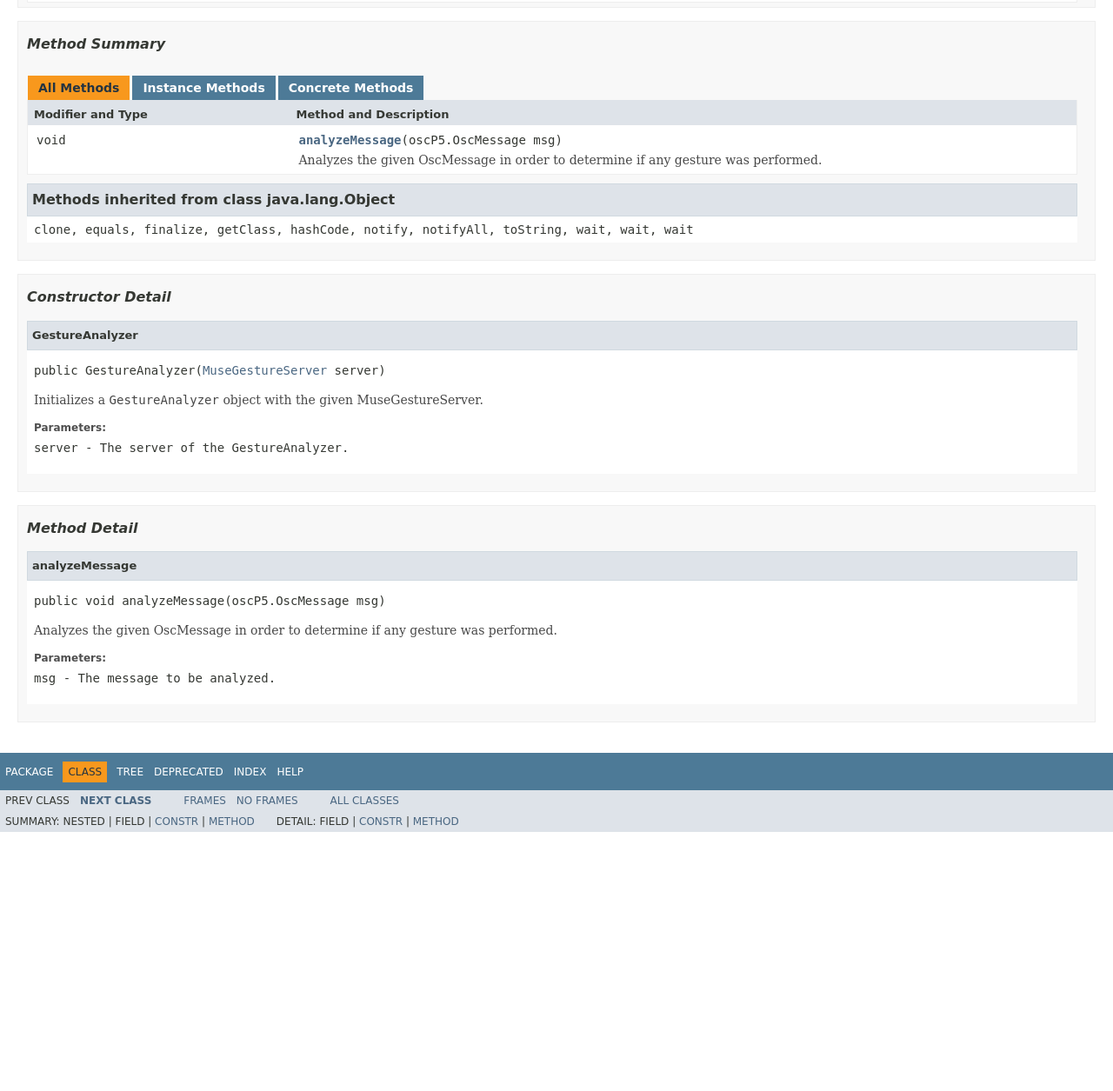
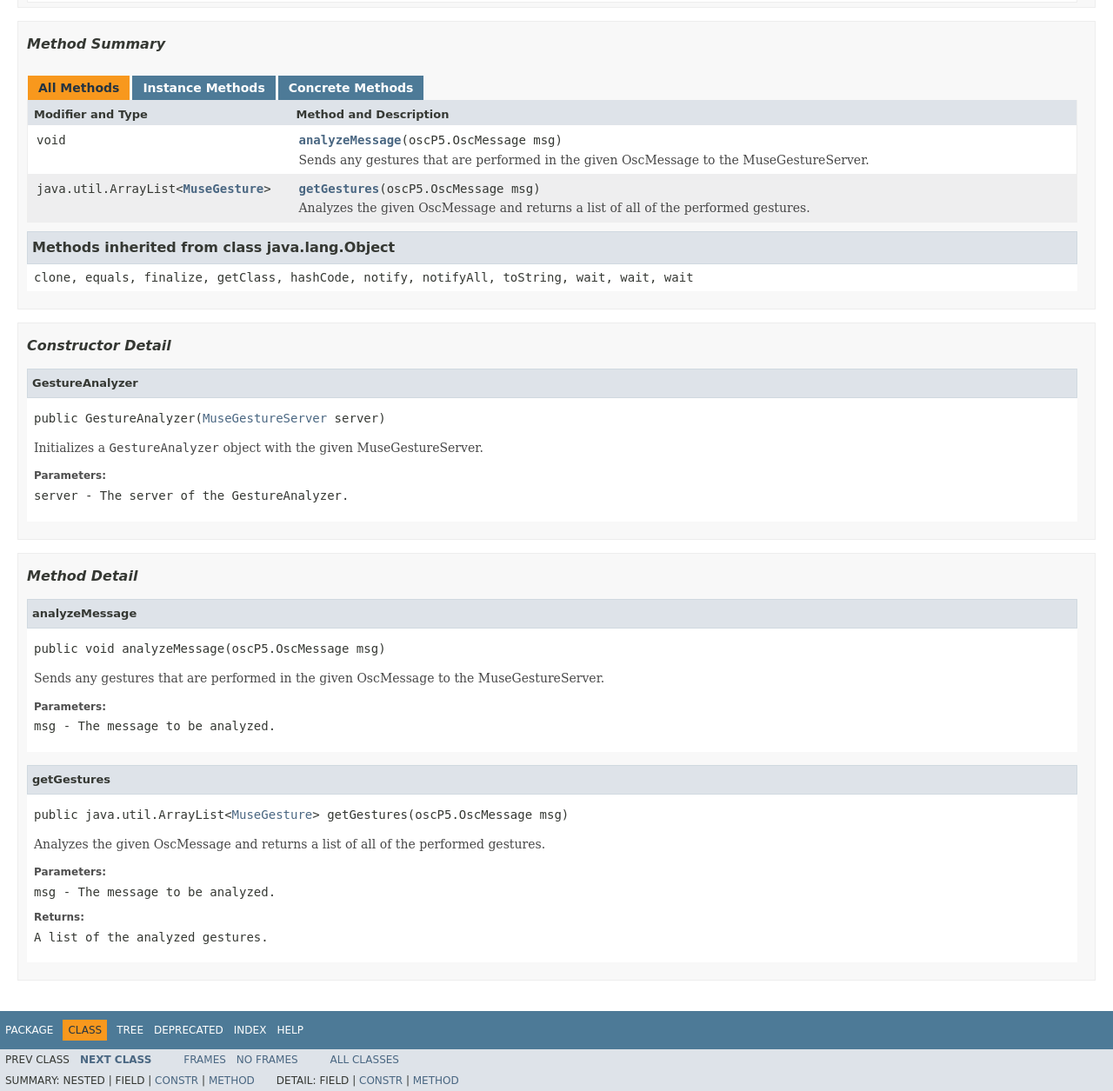
Before and after one commit to ExcaliburZero/muse-gestures, a plain HTML site: page musegestures/GestureAnalyzer.html in a window 1280 px wide. Shown: the part 502-1757 px from the top of the page at 87% size. Before the commit the page ends 1459 px from the top, so only its background shows below. Drawn offline with Linux system fonts and the light colour scheme; a web font is replaced by a local one.

Commit message:
Update documentation
Update the documentation to be up to commit 2ec89b67d087493a38cc91322a6f2d113eb5974d

```diff
--- a/musegestures/GestureAnalyzer.html
+++ b/musegestures/GestureAnalyzer.html
@@ -2,9 +2,9 @@
 <!-- NewPage -->
 <html lang="en">
 <head>
-<!-- Generated by javadoc (1.8.0_74) on Fri Mar 25 19:14:13 EDT 2016 -->
+<!-- Generated by javadoc (1.8.0_77) on Fri Apr 08 15:30:41 EDT 2016 -->
 <title>GestureAnalyzer (muse-gestures API)</title>
-<meta name="date" content="2016-03-25">
+<meta name="date" content="2016-04-08">
 <link rel="stylesheet" type="text/css" href="../stylesheet.css" title="Style">
 <script type="text/javascript" src="../script.js"></script>
 </head>
@@ -18,7 +18,7 @@
     catch(err) {
     }
 //-->
-var methods = {"i0":10};
+var methods = {"i0":10,"i1":10};
 var tabs = {65535:["t0","All Methods"],2:["t2","Instance Methods"],8:["t4","Concrete Methods"]};
 var altColor = "altColor";
 var rowColor = "rowColor";
@@ -152,8 +152,15 @@ extends java.lang.Object</pre>
 <tr id="i0" class="altColor">
 <td class="colFirst"><code>void</code></td>
 <td class="colLast"><code><span class="memberNameLink"><a href="../musegestures/GestureAnalyzer.html#analyzeMessage-oscP5.OscMessage-">analyzeMessage</a></span>(oscP5.OscMessage&nbsp;msg)</code>
-<div class="block">Analyzes the given OscMessage in order to determine if any gesture was
- performed.</div>
+<div class="block">Sends any gestures that are performed in the given OscMessage to the
+ MuseGestureServer.</div>
+</td>
+</tr>
+<tr id="i1" class="rowColor">
+<td class="colFirst"><code>java.util.ArrayList&lt;<a href="../musegestures/MuseGesture.html" title="enum in musegestures">MuseGesture</a>&gt;</code></td>
+<td class="colLast"><code><span class="memberNameLink"><a href="../musegestures/GestureAnalyzer.html#getGestures-oscP5.OscMessage-">getGestures</a></span>(oscP5.OscMessage&nbsp;msg)</code>
+<div class="block">Analyzes the given OscMessage and returns a list of all of the performed
+ gestures.</div>
 </td>
 </tr>
 </table>
@@ -204,15 +211,32 @@ extends java.lang.Object</pre>
 <a name="analyzeMessage-oscP5.OscMessage-">
 <!--   -->
 </a>
-<ul class="blockListLast">
+<ul class="blockList">
 <li class="blockList">
 <h4>analyzeMessage</h4>
 <pre>public&nbsp;void&nbsp;analyzeMessage(oscP5.OscMessage&nbsp;msg)</pre>
-<div class="block">Analyzes the given OscMessage in order to determine if any gesture was
- performed.</div>
+<div class="block">Sends any gestures that are performed in the given OscMessage to the
+ MuseGestureServer.</div>
 <dl>
 <dt><span class="paramLabel">Parameters:</span></dt>
 <dd><code>msg</code> - The message to be analyzed.</dd>
+</dl>
+</li>
+</ul>
+<a name="getGestures-oscP5.OscMessage-">
+<!--   -->
+</a>
+<ul class="blockListLast">
+<li class="blockList">
+<h4>getGestures</h4>
+<pre>public&nbsp;java.util.ArrayList&lt;<a href="../musegestures/MuseGesture.html" title="enum in musegestures">MuseGesture</a>&gt;&nbsp;getGestures(oscP5.OscMessage&nbsp;msg)</pre>
+<div class="block">Analyzes the given OscMessage and returns a list of all of the performed
+ gestures.</div>
+<dl>
+<dt><span class="paramLabel">Parameters:</span></dt>
+<dd><code>msg</code> - The message to be analyzed.</dd>
+<dt><span class="returnLabel">Returns:</span></dt>
+<dd>A list of the analyzed gestures.</dd>
 </dl>
 </li>
 </ul>
```
Also changed, not shown: allclasses-frame.html (+2 -2 lines), allclasses-noframe.html (+2 -2 lines), constant-values.html (+2 -2 lines), deprecated-list.html (+2 -2 lines), help-doc.html (+2 -2 lines), index-all.html (+9 -4 lines), index.html (+1 -1 lines), musegestures/MuseGesture.html (+2 -2 lines), musegestures/MuseGestureServer.html (+2 -2 lines), musegestures/MuseGestures.html (+2 -2 lines), musegestures/package-frame.html (+2 -2 lines), musegestures/package-summary.html (+2 -2 lines), musegestures/package-tree.html (+2 -2 lines), overview-tree.html (+2 -2 lines).
